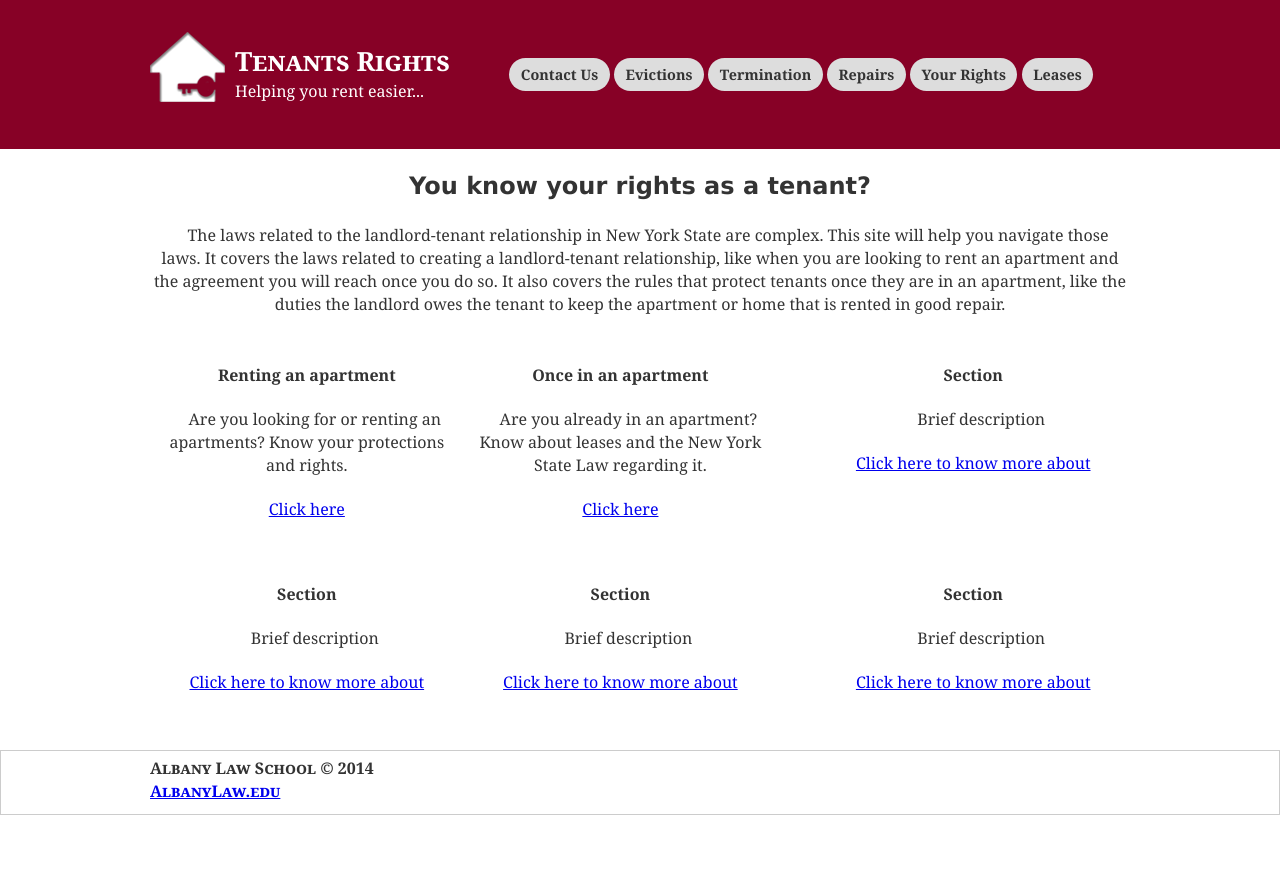
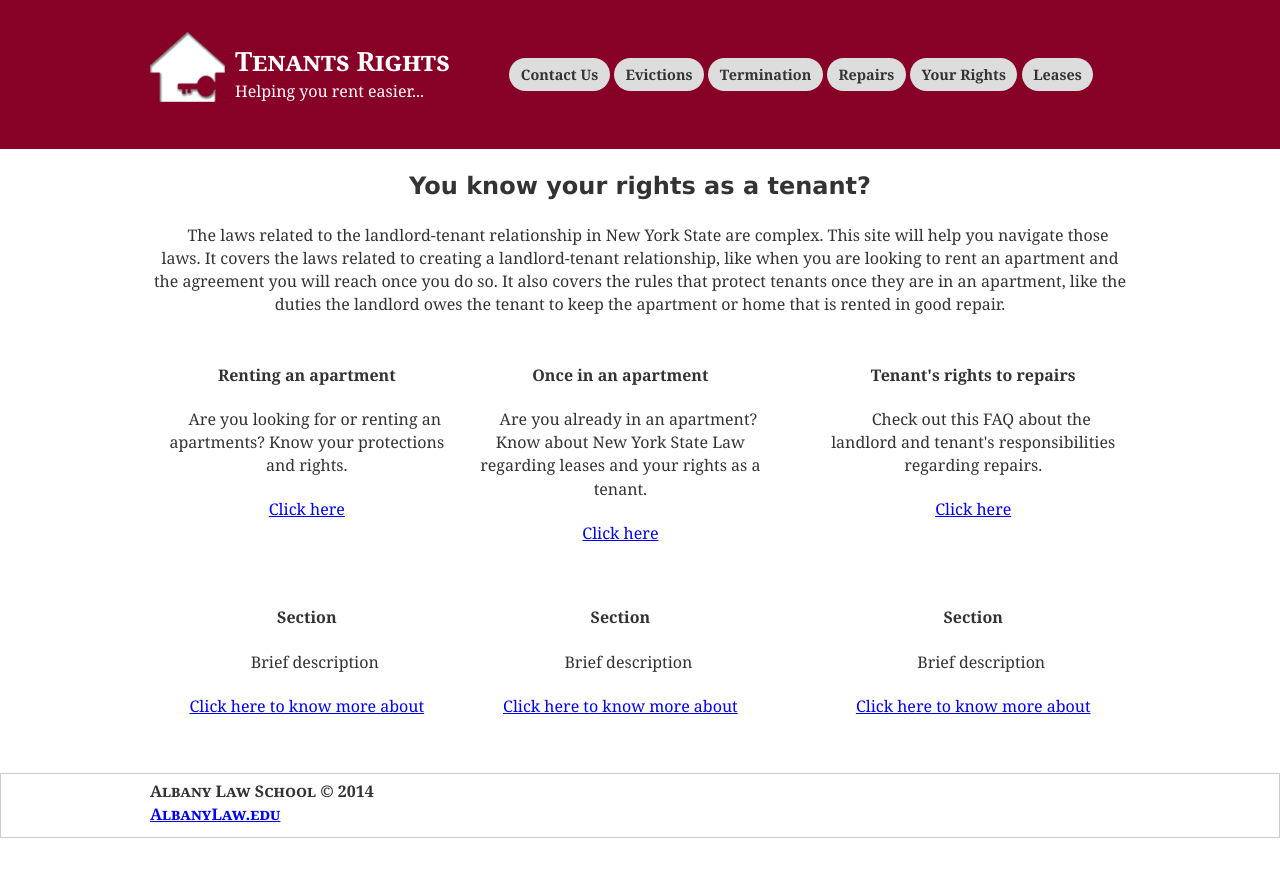
Before and after one commit to iinf362/team5, a Jekyll site: the page built from index.html, in a window 1280 px wide. Shown: the top 877 px of the page. Built offline with Jekyll 4.4.1, drawn with Linux system fonts in a browser that asks for light colours.

Commit message:
Update index.html

```diff
--- a/index.html
+++ b/index.html
@@ -15,13 +15,13 @@ title: Home
         </div>
         <div class="col-30">
             <h4 class="section-title">Once in an apartment</h4>
-            <p class="section-description">Are you already in an apartment? Know about leases and the New York State Law regarding it.</p>
+            <p class="section-description">Are you already in an apartment? Know about New York State Law regarding leases and your rights as a tenant.</p>
             <a href="rights/index.html">Click here</a>
         </div>
         <div class="col-30">
-            <h4 class="section-title">Section</h4>
-            <p class="section-description">Brief description</p>
-            <a href="/leases/leases.html">Click here to know more about</a>
+            <h4 class="section-title">Tenant's rights to repairs</h4>
+            <p class="section-description">Check out this FAQ about the landlord and tenant's responsibilities regarding repairs.</p>
+            <a href="/leases/leases.html">Click here</a>
         </div>
     </div>
     <div class="content-columns cf">
```
